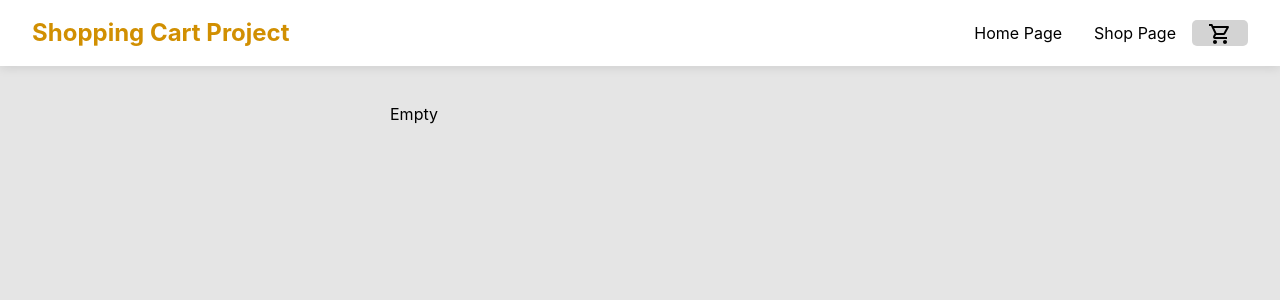
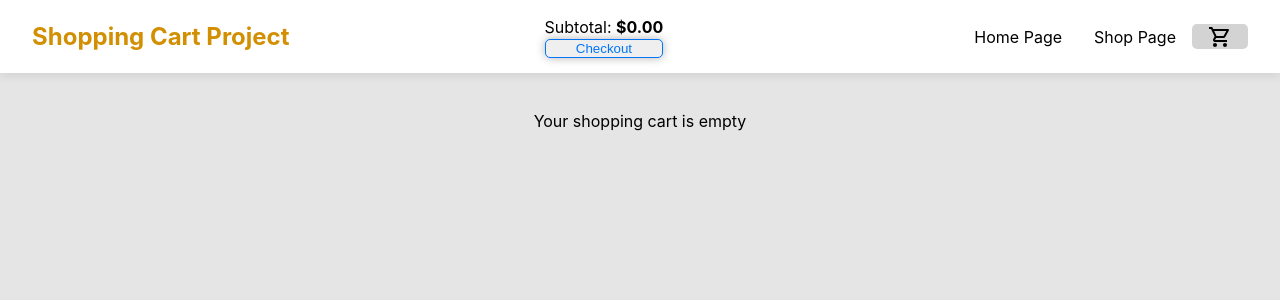
Before and after one commit to kk17203/shopping-cart, a React (Vite) app: page /cartpage in a window 1280 px wide. Shown: the top 300 px of the page. Built offline with nearby package versions, Linux system fonts and the light colour scheme.

Commit message:
updated style. added 'Shop All Products' button to App.jsx.

```diff
--- a/src/App.jsx
+++ b/src/App.jsx
@@ -45,8 +45,8 @@ function App() {
                         >
                             Shopping Cart
                         </a>{" "}
-                        lesson in the Odin Project's Full Stack JavaScript path.
-                        To see the code for this project, please visit my{" "}
+                        lesson in The Odin Project&apos;s Full Stack JavaScript
+                        path. To see the code for this project, please visit my{" "}
                         <a
                             href="https://github.com/kk17203/shopping-cart"
                             target="_blank"
@@ -55,6 +55,9 @@ function App() {
                             GitHub Repository.
                         </a>
                     </p>
+                    <button className="shop-btn">
+                        <Link to="/shoppage">Shop All Products</Link>
+                    </button>
                 </div>
             </div>
         </div>
--- a/src/CartPage.jsx
+++ b/src/CartPage.jsx
@@ -20,6 +20,14 @@ function CartPage() {
         return storedShopItems ? JSON.parse(storedShopItems) : [];
     });
 
+    const [total, setTotal] = useState(() => {
+        const totalPrice = cartProducts.reduce(
+            (total, item) => total + item.price * item.quantity,
+            0
+        );
+        return totalPrice.toFixed(2);
+    });
+
     useEffect(() => {
         if (shopItems) {
             const totalQuantity = shopItems.reduce(
@@ -32,6 +40,12 @@ function CartPage() {
             const cartItems = shopItems.filter((item) => item.quantity > 0);
             setCartProducts(cartItems);
             localStorage.setItem("cartItems", JSON.stringify(cartItems));
+
+            const totalPrice = shopItems.reduce(
+                (total, item) => total + item.price * item.quantity,
+                0
+            );
+            setTotal(totalPrice.toFixed(2));
         }
     }, [shopItems]);
 
@@ -53,13 +67,18 @@ function CartPage() {
         setCartProducts(updatedProducts);
         localStorage.setItem("shopItems", JSON.stringify(updatedShopItems));
         localStorage.setItem("cartItems", JSON.stringify(updatedProducts));
-        console.log(cartProducts);
     };
 
     return (
         <div className="cart-container">
             <div className="nav-bar">
                 <h1>Shopping Cart Project</h1>
+                <div className="total">
+                    <span>
+                        Subtotal: <b>${total}</b>
+                    </span>
+                    <button className="checkout-btn">Checkout</button>
+                </div>
                 <ul>
                     <li>
                         <Link to="/">Home Page</Link>
@@ -78,7 +97,7 @@ function CartPage() {
             </div>
             <div className="cart-card-container">
                 {itemCount === 0 ? (
-                    <p>Empty</p>
+                    <p>Your shopping cart is empty</p>
                 ) : (
                     cartProducts.map((item) => (
                         <div key={item.id} className="cart-item-card">
@@ -88,7 +107,9 @@ function CartPage() {
                                 className="cart-item-img"
                             />
                             <h3 className="cart-item-title">{item.title}</h3>
-                            <p className="cart-item-price">${item.price}</p>
+                            <p className="cart-item-price">
+                                ${item.price.toFixed(2)}
+                            </p>
                             <button
                                 className="remove-btn-cart"
                                 onClick={() => handleRemove(item.id)}
--- a/src/ShopPage.jsx
+++ b/src/ShopPage.jsx
@@ -70,8 +70,6 @@ function ShopPage() {
                 : item
         );
         setShopItems(updatedItems);
-        console.log(cartProducts);
-        console.log(shopItems);
         localStorage.setItem("shopItems", JSON.stringify(updatedItems));
     };
 
@@ -128,7 +126,7 @@ function ShopPage() {
                             <StarIcon fontSize="small" className="star" />
                             {item.rating.rate}
                         </p>
-                        <p className="item-price">${item.price}</p>
+                        <p className="item-price">${item.price.toFixed(2)}</p>
                         <div className="btn-set">
                             <button
                                 className="remove-btn"
--- a/src/index.css
+++ b/src/index.css
@@ -220,7 +220,56 @@ li:active {
     margin: 0;
 }
 
+.shop-btn a {
+    text-decoration: none;
+}
+
+.shop-btn {
+    border-radius: 20px;
+    border: 1px solid rgb(2, 117, 249);
+    color: rgb(2, 117, 249);
+    display: flex;
+    justify-content: center;
+    align-items: center;
+    cursor: pointer;
+    font-size: 1.5rem;
+    padding: 10px 30px;
+    margin-top: 30px;
+}
+
+.shop-btn:hover {
+    box-shadow: inset 0 0 10px rgba(0, 0, 0, 0.3);
+}
+
+.shop-btn:active {
+    background-color: rgba(82, 82, 82, 0.356);
+}
+
 /* CartPage Style */
+
+.total {
+    display: flex;
+    flex-direction: column;
+}
+
+.checkout-btn {
+    border-radius: 5px;
+    border: 1px solid rgb(2, 117, 249);
+    color: rgb(2, 117, 249);
+    display: flex;
+    justify-content: center;
+    align-items: center;
+    cursor: pointer;
+    box-shadow: 0 0 10px rgba(0, 0, 0, 0.3);
+}
+
+.checkout-btn:hover {
+    background-color: rgba(82, 82, 82, 0.356);
+}
+
+.checkout-btn:active {
+    box-shadow: inset 0 0 10px rgba(0, 0, 0, 0.3);
+}
 
 .cart-container {
     display: flex;
@@ -230,15 +279,9 @@ li:active {
     width: 100%;
 }
 
-/* .btn-set {
-    display: flex;
-    align-items: center;
-    justify-content: center;
-    grid-column: 1 / 3;
-} */
-
 .cart-card-container {
     display: grid;
+    justify-items: center;
     gap: 20px;
     grid-template-columns: repeat(auto-fill, minmax(500px, 1fr));
     margin: 20px;
@@ -297,9 +340,11 @@ li:active {
 }
 
 .remove-btn-cart:hover {
-    background-color: rgba(82, 82, 82, 0.356);
+    /* background-color: rgba(82, 82, 82, 0.356); */
+    box-shadow: 0 0 10px rgba(0, 0, 0, 0.3);
 }
 
 .remove-btn-cart:active {
-    background-color: rgba(209, 143, 1, 0.123);
+    background-color: rgba(209, 22, 1, 0.123);
+    box-shadow: inset 0 0 10px rgba(0, 0, 0, 0.3);
 }
```
